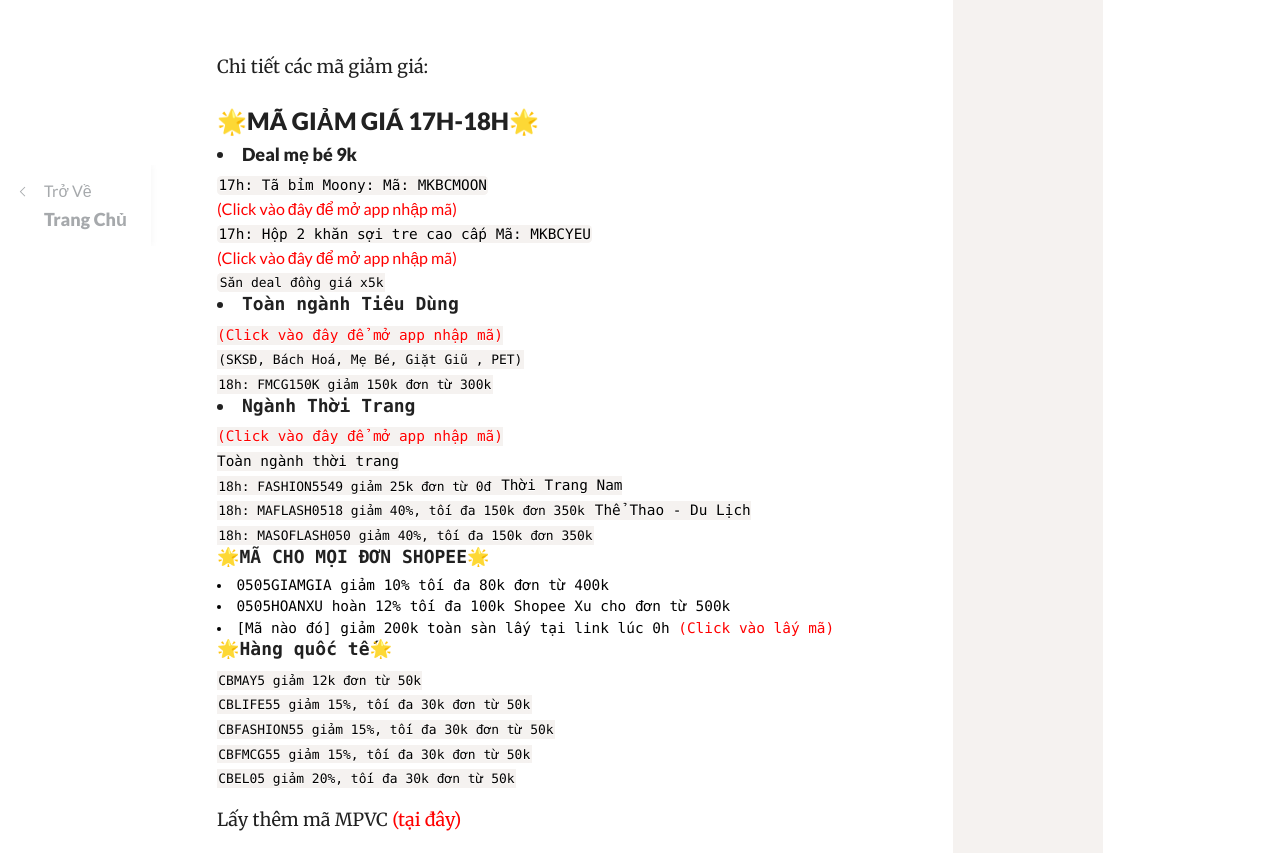
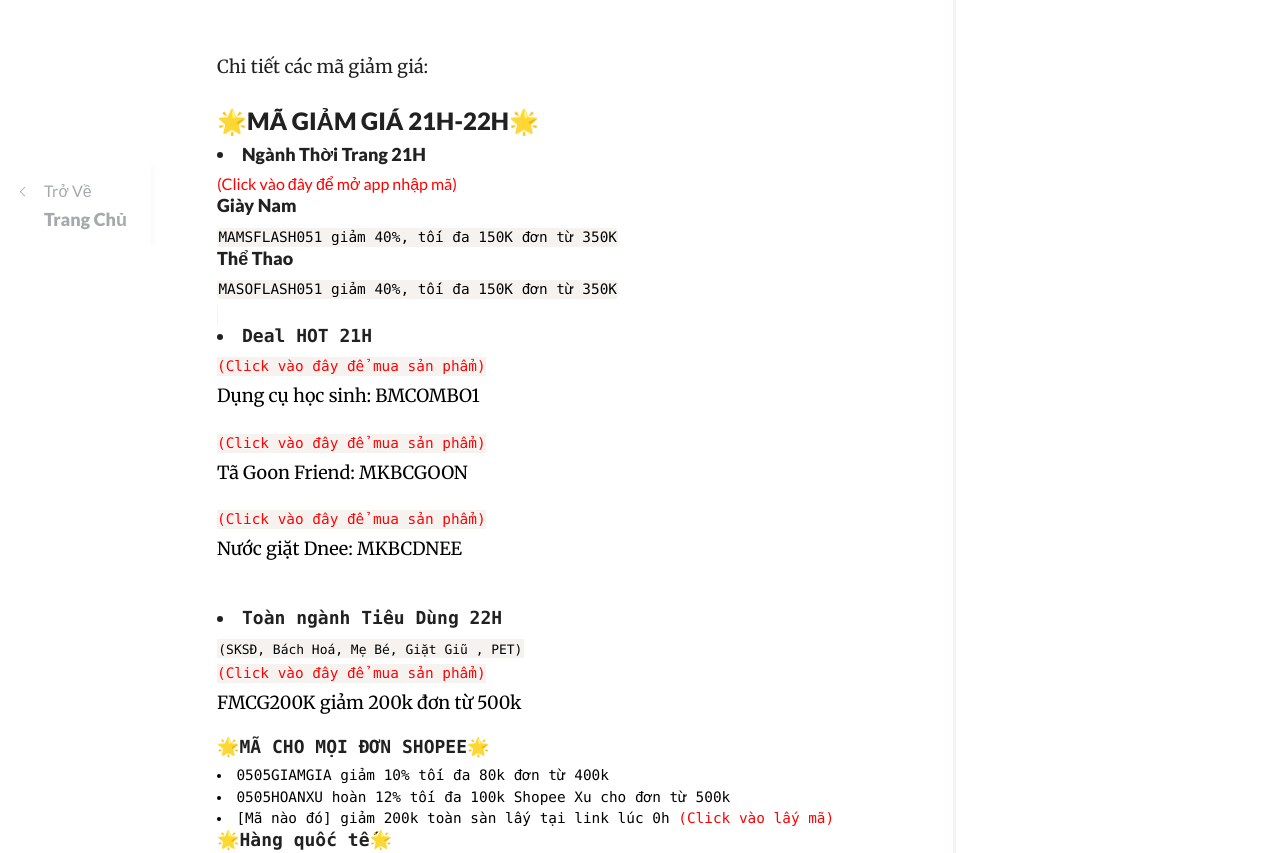
Before and after one commit to sansalemoingay/sansalemoingay.github.io, a plain HTML site: page post.html in a window 1280 px wide. Shown: the part 554-1407 px from the top of the page. Drawn offline with Linux system fonts and the light colour scheme.

Commit message:
update new theme

```diff
--- a/post.html
+++ b/post.html
@@ -126,35 +126,36 @@
 <a style="color: red;" href="https://shorten.asia/TJtwWeTr" target="_blank">(Click vào đây để mở app nhập mã)</a><br>
                                 <code class="language-js">
 COSTBKCAP giảm 100k đơn từ 399k</code> -->
-<h2>🌟MÃ GIẢM GIÁ 17H-18H🌟</h2>
-<h3><li>Deal mẹ bé 9k</li></h3>
+<h2>🌟MÃ GIẢM GIÁ 21H-22H🌟</h2>
+<h3><li>Ngành Thời Trang 21H</li></h3>
+<a style="color: red;" href="https://shorten.asia/EETx2Gkt" target="_blank">(Click vào đây để mở app nhập mã)</a>
+<h3>Giày Nam</h3>
+<code class="language-js">
+MAMSFLASH051 giảm 40%, tối đa 150K đơn từ 350K</code> <br>
+<h3>Thể Thao</h3>
+    <code class="language-js">
+MASOFLASH051 giảm 40%, tối đa 150K đơn từ 350K</code> <br>
+    <code class="language-js">
+
+
+<h3><li>Deal HOT 21H</li></h3>
+<a style="color: red;" href="https://shorten.asia/sc7VE4RN" target="_blank">(Click vào đây để mua sản phẩm)</a>
+<p>Dụng cụ học sinh: BMCOMBO1</p>
+
+ <a style="color: red;" href="https://shorten.asia/d8kUC5MY" target="_blank">(Click vào đây để mua sản phẩm)</a>
+<p>Tã Goon Friend: MKBCGOON</p>
+
+ <a style="color: red;" href="https://shorten.asia/bCVhc76Q" target="_blank">(Click vào đây để mua sản phẩm)</a>
+<p>Nước giặt Dnee: MKBCDNEE</p>
+ <br>
+ <h3><li>Toàn ngành Tiêu Dùng 22H</li></h3>
 
 <code class="language-js">
-17h: Tã bỉm Moony: Mã: MKBCMOON</code> <br>
-<a style="color: red;" href="https://shorten.asia/TvAxNSRv" target="_blank">(Click vào đây để mở app nhập mã)</a><br>
-    <code class="language-js">
-17h: Hộp 2 khăn sợi tre cao cấp Mã: MKBCYEU</code> <br>
-<a style="color: red;" href="https://shorten.asia/5VUWxpZs" target="_blank">(Click vào đây để mở app nhập mã)</a><br>
-    <code class="language-js">
-        <code class="language-js">
-Săn deal đồng giá x5k</code>
-<h3><li>Toàn ngành Tiêu Dùng</li></h3>
-<a style="color: red;" href="https://shorten.asia/Rb4VSxhe" target="_blank">(Click vào đây để mở app nhập mã)</a><br>
-<code class="language-js">
 (SKSĐ, Bách Hoá, Mẹ Bé, Giặt Giũ , PET)</code> <br>
-    <code class="language-js">
-18h: FMCG150K giảm 150k đơn từ 300k</code> <br>
-<h3><li>Ngành Thời Trang</li></h3>
-<a style="color: red;" href="https://shorten.asia/EETx2Gkt" target="_blank">(Click vào đây để mở app nhập mã)</a><br>
-<a>Toàn ngành thời trang</a> <br>
-<code class="language-js">
-18h: FASHION5549 giảm 25k đơn từ 0đ</code>
-<a>Thời Trang Nam</a> <br>
-<code class="language-js">
-18h: MAFLASH0518 giảm 40%, tối đa 150k đơn 350k</code>
-<a>Thể Thao - Du Lịch</a> <br>
-<code class="language-js">
-18h: MASOFLASH050 giảm 40%, tối đa 150k đơn 350k</code> <br>
+<a style="color: red;" href="https://shorten.asia/Rb4VSxhe" target="_blank">(Click vào đây để mua sản phẩm)</a>
+    <p>
+FMCG200K giảm 200k đơn từ 500k</p>
+
 
 
                                 <h3>🌟MÃ CHO MỌI ĐƠN SHOPEE🌟</h3>
@@ -349,7 +350,7 @@
 
 
                     <!-- SHARE THIS BLOCK -->
-                    <div class="col-lg-2 col-xs-12">
+                    <!-- <div class="col-lg-2 col-xs-12">
                         <div class="articles-blog-post-share">
                             <h3>Chia sẻ</h3>
                             <div>
@@ -360,7 +361,7 @@
                                 </ul>
                             </div>
                         </div>
-                    </div>
+                    </div> -->
 
                 </div>
             </div>
```
